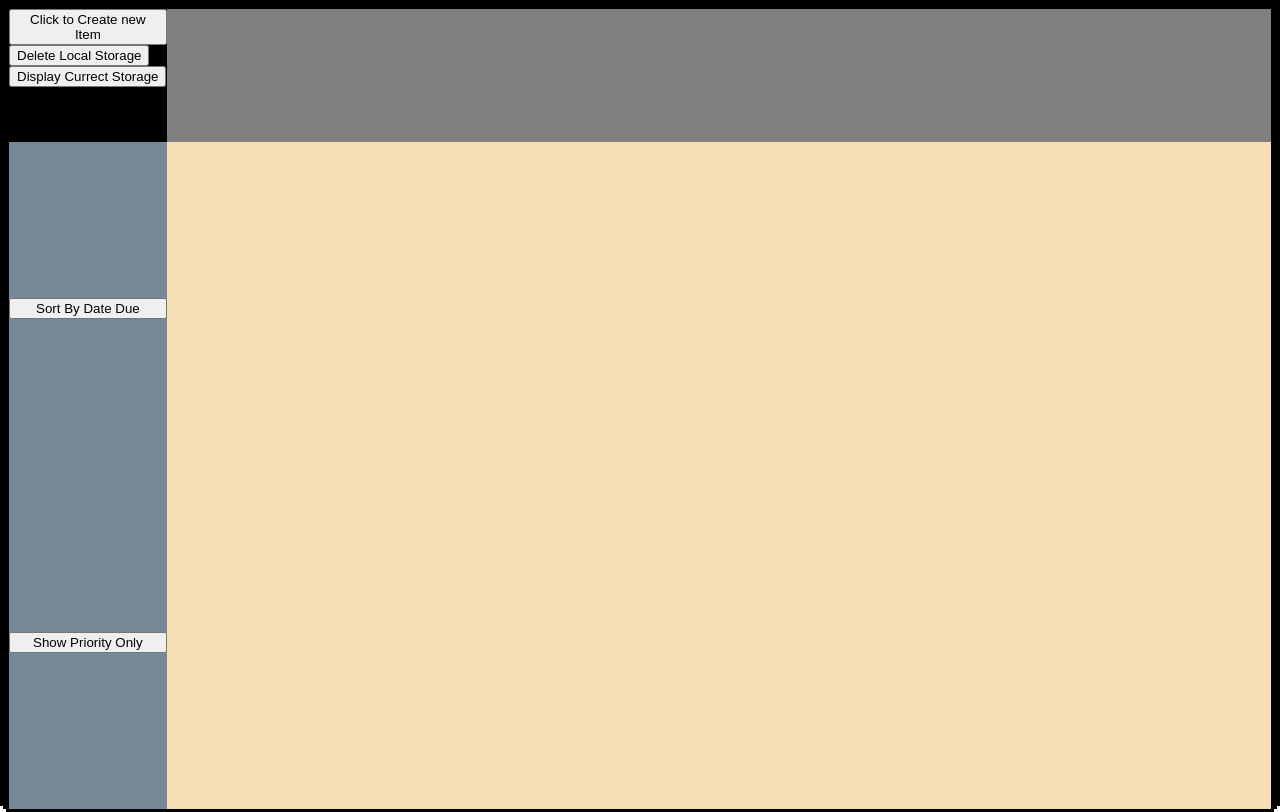
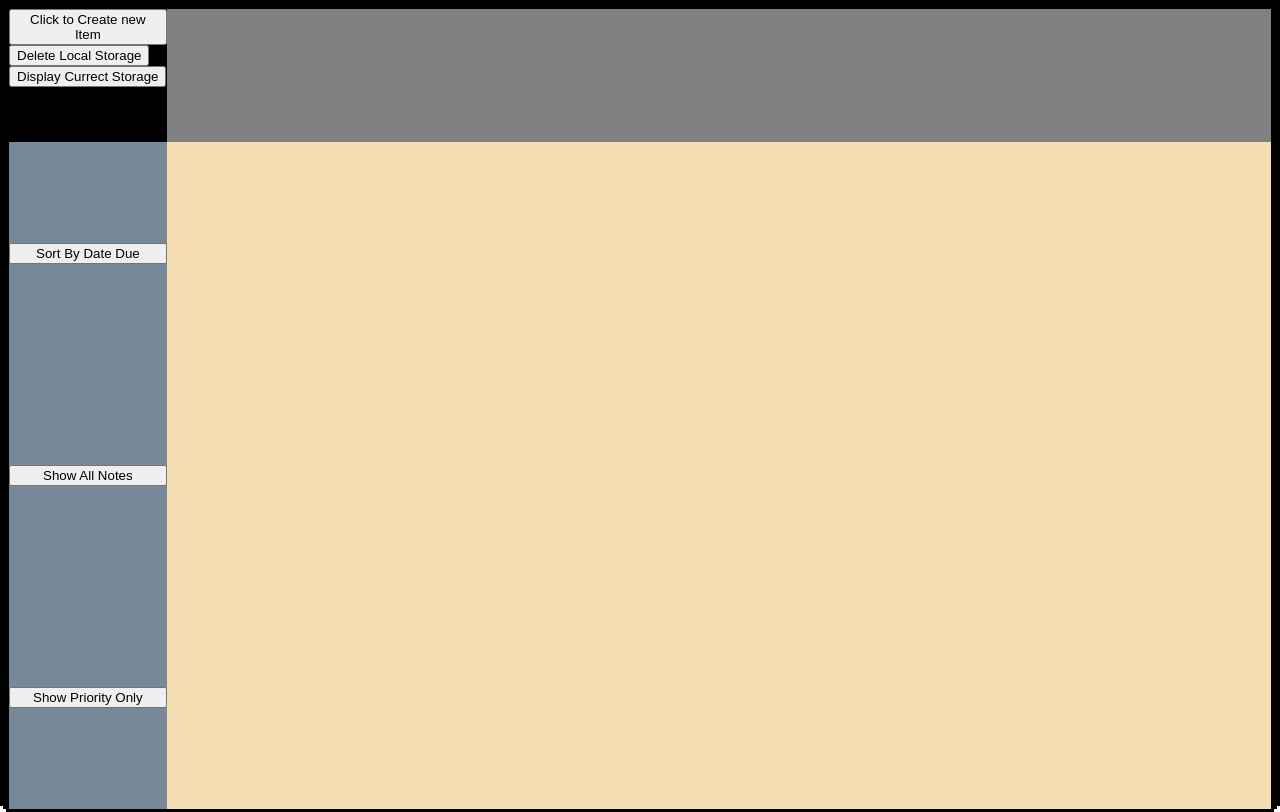
Before and after one commit to vano31/todolist, a website built with webpack: page dist/index.html in a window 1280 px wide. Built offline with nearby package versions, Linux system fonts and the light colour scheme.

Commit message:
Add ShowAllButton to sidebar, added margin to deleteButton

```diff
--- a/src/layout.js
+++ b/src/layout.js
@@ -39,6 +39,11 @@ let page = function() {
     listsection.appendChild(linkforSortByDateDue);
 
 
+    let linkForShowAll = document.createElement('button');
+    linkForShowAll.textContent = 'Show All Notes';
+    linkForShowAll.id = 'linkforShowAll';
+    listsection.appendChild(linkForShowAll);
+
     let linkforPriority = document.createElement('button');
     linkforPriority.textContent = 'Show Priority Only';
     linkforPriority.id = 'linkforPriority';
--- a/src/style.css
+++ b/src/style.css
@@ -103,5 +103,6 @@
 .deleteButton {
 
     border-radius: 25px;
+    margin: 5px;
 
 }
```
Also changed, not shown: 1 other file.
